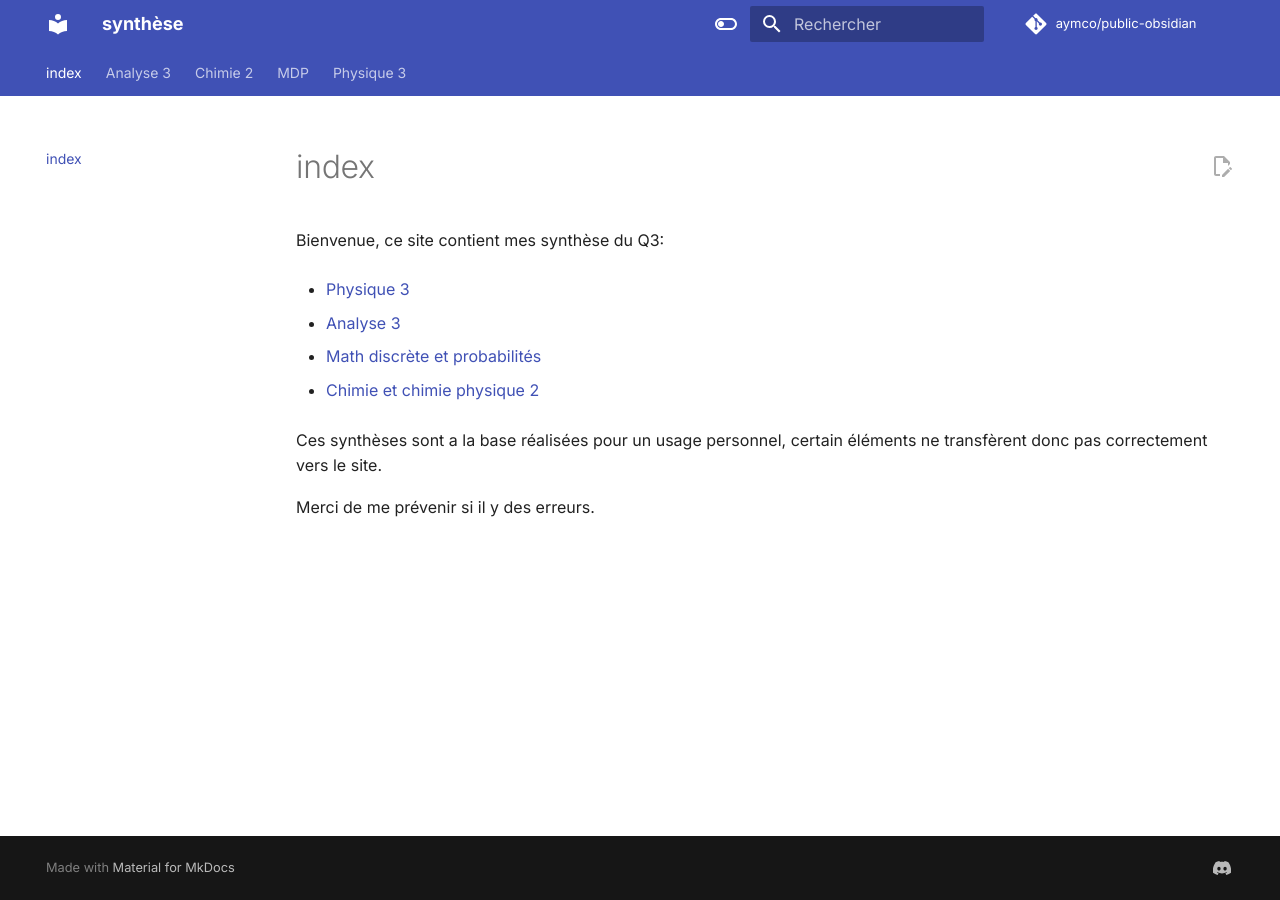
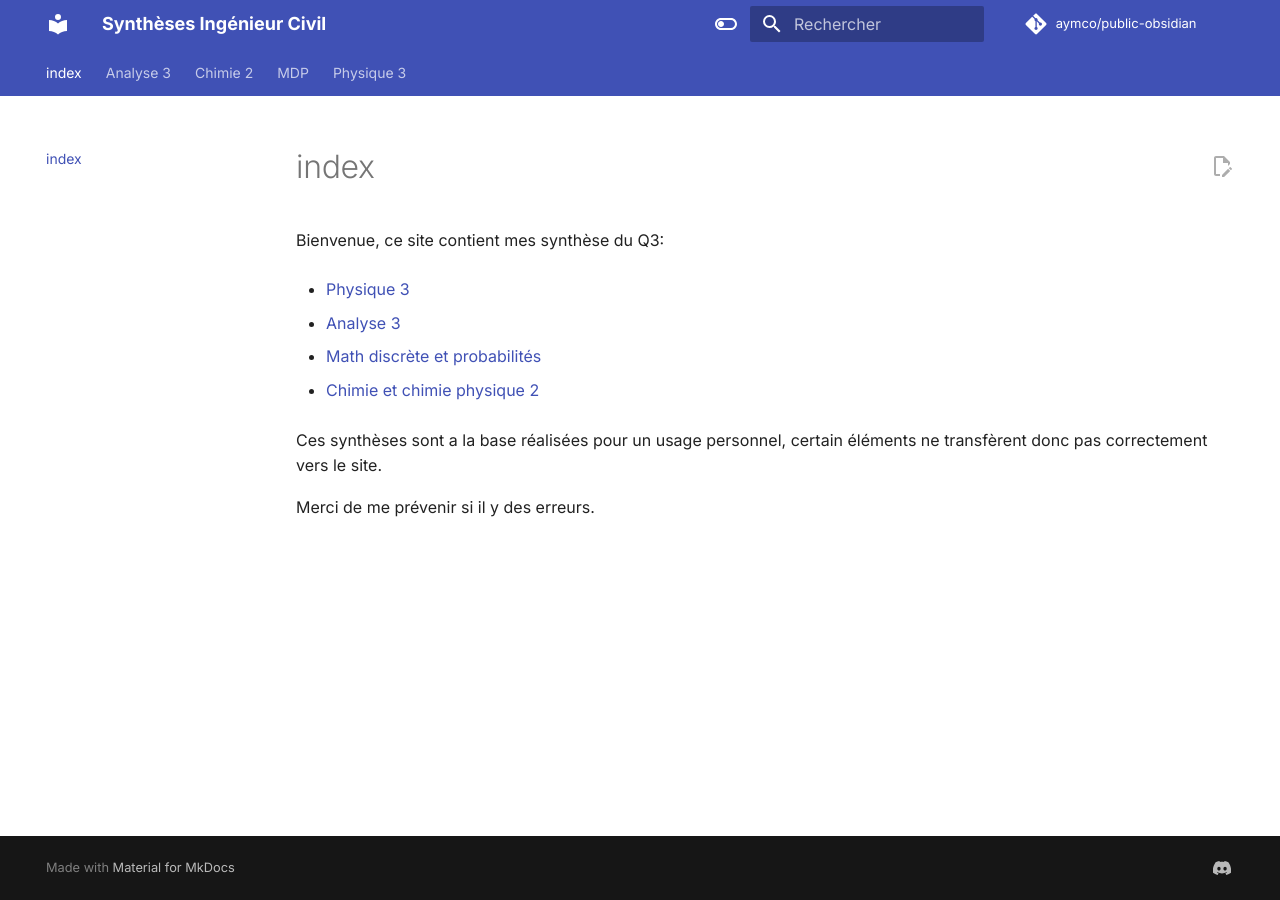
Before and after one commit to Aymco/public-obsidian, an MkDocs documentation site: the page built from docs/index.md, in a window 1280 px wide. Built offline with MkDocs 1.6.1 and Material for MkDocs 9.7.7, drawn with Linux system fonts in a browser that asks for light colours; comment, search, counter and statistics services are not loaded.

Commit message:
Update mkdocs.yml

```diff
--- a/mkdocs.yml
+++ b/mkdocs.yml
@@ -1,5 +1,5 @@
-site_name: synthèse
-site_description: mes synthèses
+site_name: Synthèses Ingénieur Civil
+site_description: Toutes mes synthèse publiées et accessibles ici.
 site_author: Aymco
 site_url: https://aymco.github.io/public-obsidian
 repo_name: aymco/public-obsidian
```
